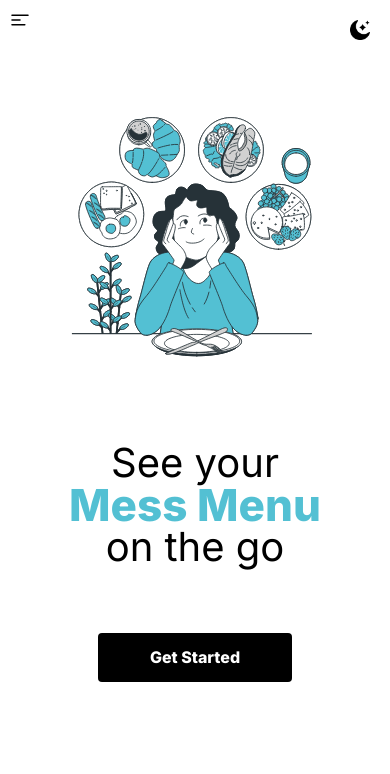
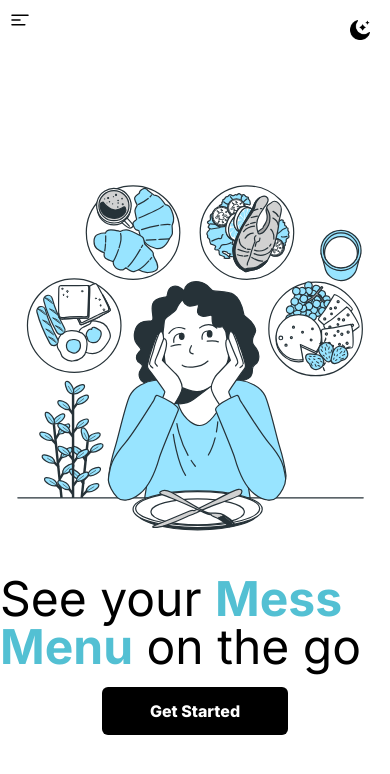
Before and after one commit to vinnovateit/messit-web, a Next.js app: page /landing-page in a window 390 px wide. Shown: the top 774 px of the page. Built offline with nearby package versions, Linux system fonts and the light colour scheme.

Commit message:
fixed landing page ui and responsiveness except font

```diff
--- a/src/app/landing-page/page.tsx
+++ b/src/app/landing-page/page.tsx
@@ -4,7 +4,40 @@ import img1 from '../../res/Images/Character_light.svg'
 //Change
 export default function LandingPage() {
   return (
-    <div className="flex tablet:h-[100%] justify-center flex-wrap dark:bg-black transition-all duration-300">
+    <div className='h-screen flex flex-col gap-4 justify-center items-center'>
+      <div>
+      <Image
+            src={img}
+            alt="Girl thinking about mess menu"
+            height=""
+            width=""
+            className='w-[50vh] md:w-[70vh]'
+          />
+      </div>
+      <div className='text-5xl'>See your <span className='text-[#53C0D3] font-bold'>Mess Menu</span> on the go</div>
+      <button className=" dark:bg-white bg-black text-white dark:text-black text-center font-extrabold py-3 px-12 rounded-md">
+        Get Started
+      </button>
+    </div>
+  )
+}
+
+
+
+
+
+
+
+
+
+
+
+
+
+
+
+
+{/* <div className="flex tablet:h-[100%] justify-center flex-wrap dark:bg-black transition-all duration-300">
       <div className="flex tablet:h-[322px] tablet:w-[322px] laptop:w-[322px] mobile:h-[270px] mobile:w-[100%] mobile:top-[12.5%]  text-black absolute tablet:top-[17.7%] justify-center -z-10 dark:z-10 transition-all duration-100">
           <Image
             src={img}
@@ -65,6 +98,4 @@ export default function LandingPage() {
       <button className=" dark:bg-cyan-200 bg-black text-white dark:text-black text-center tablet:top-[80.57%] tablet:left-[25.11%] ds:left-[54.5%] mobile:top-[75%] absolute w-[49.53%] laptop:w-[25.53%] laptop:left-[37%] laptop:top-[80%] lg:w-[18.5%] font-Metropolis_exBold font-extrabold  py-[3.2%] laptop:px-0 laptop:py-[2%] lg:text-center leading-normal text-[121%] mobile:text-[100%] md:text-[150%]  rounded transition-all duration-100">
         Get Started
       </button>
-    </div>
-  )
-}
+    </div> */}
```
